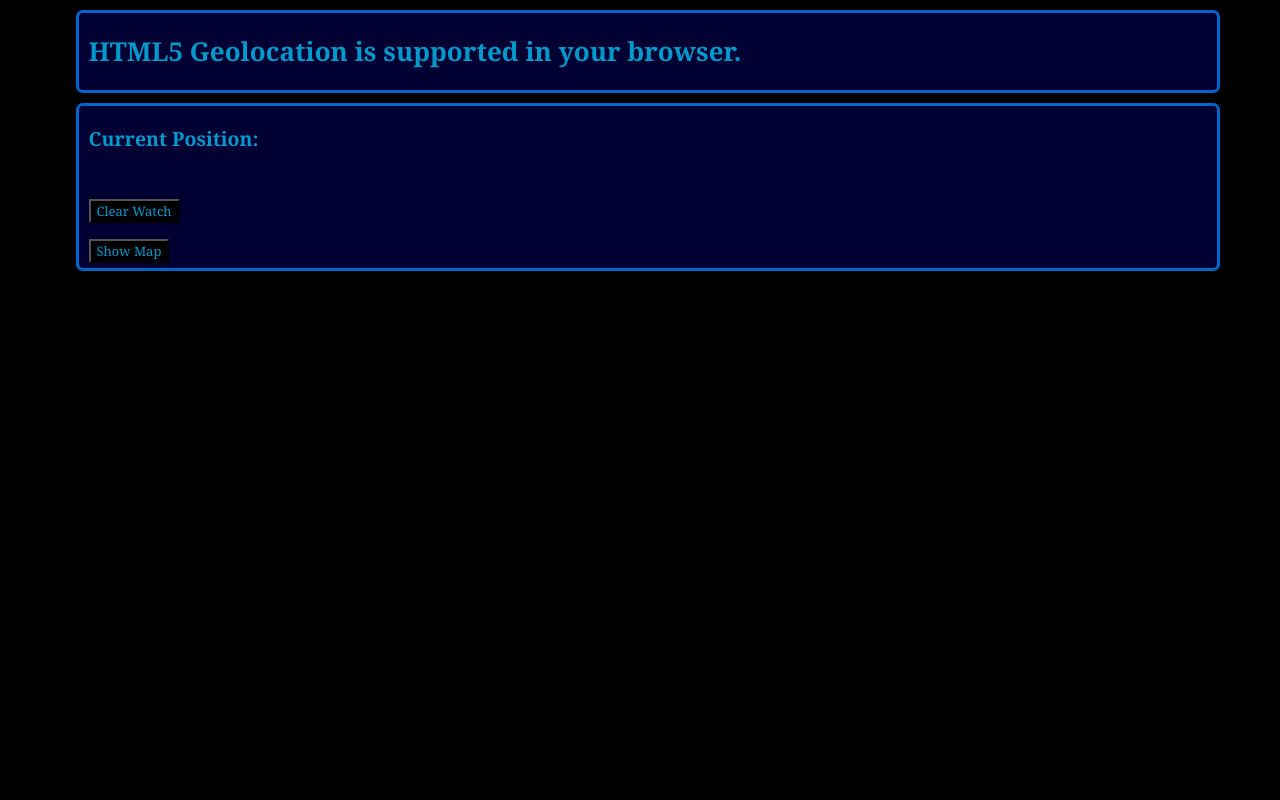
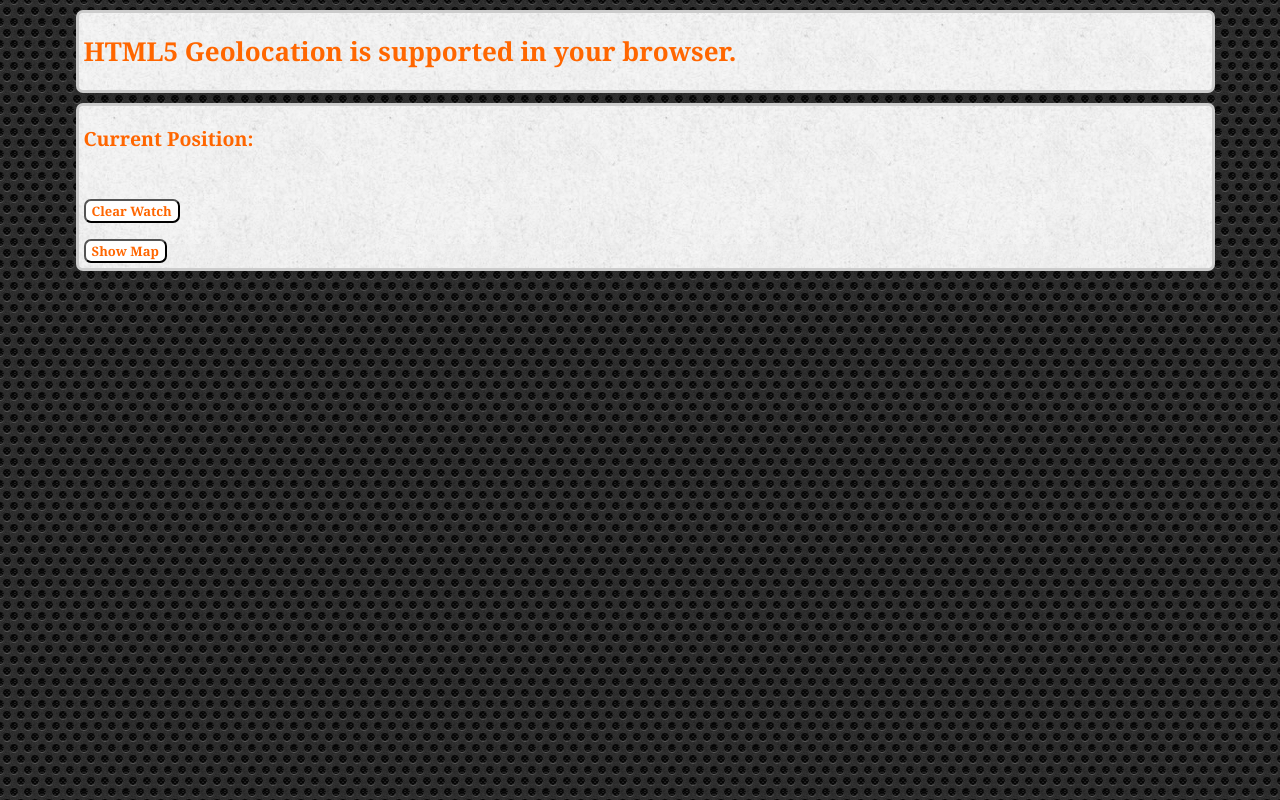
Before and after one commit to MNicolai/geomap, a plain HTML site: page index.html in a window 1280 px wide. Drawn offline with Linux system fonts and the light colour scheme.

Commit message:
Version_2

```diff
--- a/css/allscreen.css
+++ b/css/allscreen.css
@@ -27,7 +27,7 @@ img, object, embed, video {
 */
 
 /* Mobile Layout: 480px and below. */
-
+@media only screen and (max-width: 480px) {
 .gridContainer {
 	margin-left: auto;
 	margin-right: auto;
@@ -42,14 +42,18 @@ img, object, embed, video {
 	width: 100%;
 	display: block;
 	border-radius: 7px;
-	background-color: #003;
-	border-color: #06C;
+	background-image: url(../images/paper_3.png);
+	border-color: #CCC;
 	border-style: solid;
 	border-width: 2 px;
-	padding-left: 10px;
+	padding-left: 5px;
 	padding-top: 5px;
 	padding-bottom: 5px;
+			}
+#LayoutDiv1 #harta {
+	width: auto;
 				}
+
 #LayoutDiv2 {
 	clear: both;
 	float: left;
@@ -59,15 +63,15 @@ img, object, embed, video {
 	width: 100%;
 	display: block;
 	border-radius: 7px;
-	background-color: #003;
-	border-color: #06C;
+	background-image: url(../images/paper_3.png);
+	border-color: #CCC;
 	border-style: solid;
 	border-width: 2 px;
-	padding-left: 10px;
+	padding-left: 5px;
 	padding-top: 5px;
 	padding-bottom: 5px;
 	}
-
+}
 /* Tablet Layout: 481px to 768px. Inherits styles from: Mobile Layout. */
 
 @media only screen and (min-width: 481px) {
@@ -83,11 +87,11 @@ img, object, embed, video {
 	width: 100%;
 	display: block;
 	border-radius: 7px;
-	background-color: #003;
-	border-color: #06C;
+	background-image: url(../images/paper_3.png);
+	border-color: #CCC;
 	border-style: solid;
 	border-width: 2 px;
-	padding-left: 10px;
+	padding-left: 5px;
 	padding-top: 5px;
 	padding-bottom: 5px;
 	}
@@ -100,11 +104,11 @@ img, object, embed, video {
 	width: 100%;
 	display: block;
 	border-radius: 7px;
-	background-color: #003;
-	border-color: #06C;
+	background-image: url(../images/paper_3.png);
+	border-color: #CCC;
 	border-style: solid;
 	border-width: 2 px;
-	padding-left: 10px;
+	padding-left: 5px;
 	padding-top: 5px;
 	padding-bottom: 5px;
 	}
@@ -127,13 +131,13 @@ img, object, embed, video {
 	width: 100%;
 	display: block;
 	border-radius: 7px;
-	background-color: #003;
-	border-color: #06C;
+	border-color: #CCC;
 	border-style: solid;
 	border-width: 2 px;
-	padding-left: 10px;
+	padding-left: 5px;
 	padding-top: 5px;
 	padding-bottom: 5px;
+	background-image: url(../images/paper_3.png);
 			}
 #LayoutDiv2 {
 	clear: both;
@@ -144,12 +148,12 @@ img, object, embed, video {
 	width: 100%;
 	display: block;
 	border-radius: 7px;
-	background-color: #003;
-	border-color: #06C;
+	border-color: #CCC;
 	border-style: solid;
 	border-width: 2 px;
-	padding-left: 10px;
+	padding-left: 5px;
 	padding-top: 5px;
 	padding-bottom: 5px;
+	background-image: url(../images/paper_3.png);
 	}
 }
--- a/css/boilerplate.css
+++ b/css/boilerplate.css
@@ -38,24 +38,18 @@ audio:not([controls]) { display: none; }
 
 html { font-size: 100%; overflow-y: scroll; -webkit-text-size-adjust: 100%; -ms-text-size-adjust: 100%; }
 
-body { margin: 0; font-size: 13px; line-height: 1.231; }
+body {
+	margin: 0;
+	font-size: 13px;
+	line-height: 1.231;
+	background-image: url(../images/bo_play_pattern.png);
+	background-repeat: repeat;
+}
 
 body, button, input, select, textarea {
 	font-family: Georgia, "Times New Roman", Times, serif;
-	color: #09C;
-	background-color: #000;
+	color: #F60;
 }
-
-/*
- * Remove text-shadow in selection highlight: h5bp.com/i
- * These selection declarations have to be separate
- * Also: hot pink! (or customize the background color to match your design)
- */
-
-/* Dreamweaver: uncomment these if you do want to customize the selection highlight
- *::-moz-selection { background: #fe57a1; color: #fff; text-shadow: none; }
- *::selection { background: #fe57a1; color: #fff; text-shadow: none; }
- */
 
 /* =============================================================================
    Links
@@ -182,7 +176,13 @@ table button, table input { *overflow: auto; }
  * 2. Allow styling of clickable form elements in iOS
  */
 
-button, input[type="button"], input[type="reset"], input[type="submit"] { cursor: pointer; -webkit-appearance: button; }
+button, input[type="button"], input[type="reset"], input[type="submit"] {
+	cursor: pointer;
+	-webkit-appearance: button;
+	border-radius: 7px;
+	background-color: #FFF;
+	font-weight: bold;
+}
 
 /*
  * Consistent box sizing and appearance
@@ -216,30 +216,6 @@ input:invalid, textarea:invalid { background-color: #f0dddd; }
 
 table { border-collapse: collapse; border-spacing: 0; }
 td { vertical-align: top; }
-
-
-/* ==|== primary styles =====================================================
-   Author:
-   ========================================================================== */
-
-
-
-
-
-
-
-
-
-
-
-
-
-
-
-
-/* ==|== non-semantic helper classes ========================================
-   Please define your styles before this section.
-   ========================================================================== */
 
 /* For image replacement */
 .ir { display: block; border: 0; text-indent: -999em; overflow: hidden; background-color: transparent; background-repeat: no-repeat; text-align: left; direction: ltr; }
--- a/index.html
+++ b/index.html
@@ -22,14 +22,14 @@
 
 <div class="gridContainer clearfix">
 	<div id="LayoutDiv2">
-		<h1 id="status">HTML5 Geolocation is <strong>not</strong> supported in your browser.</h1>
+		<h1 id="status">HTML5 Geolocation is <strong>not</strong> supported in your browser</h1>
 	</div>
 	<div id="LayoutDiv1">
 		<h2>Current Position:</h2>
 		<p id="geo"></p>
 		<p id="speed"></p>
-        <img width="400" height="400" class="hidden" id="harta" ><br /><br />
-        <button class="buton" onclick="clearWatch();">Clear Watch</button><br /><br />
+        <img class="hidden" id="harta" ><br /><br />
+		<button class="buton" onclick="clearWatch();">Clear Watch</button><br /><br />
         <button class="buton" onclick="showMap();">Show Map</button>
 	</div>
 </div>
--- a/js/geo.js
+++ b/js/geo.js
@@ -71,7 +71,7 @@ else {
 
 lastLat = lat;
 lastLong = long;
-updateStatus("Location successfully updated.");
+updateStatus("Location successfully updated");
 }
 
 function clearWatch() {
@@ -84,12 +84,12 @@ function clearWatch() {
 
 function showMap() {
 	var imagine = document.getElementById("harta");
-	var url = "http://maps.googleapis.com/maps/api/staticmap?center=" + lastLat + "," + lastLong + "&size=400x400&sensor=true"
+	var url = "http://maps.googleapis.com/maps/api/staticmap?center=" + lastLat + "," + lastLong + "&size=300x300&scale=2&sensor=true&markers=color:blue%7C" + lastLat + "," + lastLong;
 	// Set the map zoom level using a rough heuristic
 	var zoomlevel=14; // Start zoomed in almost all the way
 	//if (accuracy > 80) // Zoom out for less accurate positions
 	//zoomlevel -= Math.round(Math.log(accuracy/50)/Math.LN2);
-	url += "&zoom=" + zoomlevel + "&path=color:0x0000ff%7Cweight:5%7C" + firstLat + "," + firstLong + "%7C" + lastLat + "," + lastLong; // Add zoom level to the URL
+	url += "&zoom=" + zoomlevel + "&path=color:0x0000ff%7Cweight:5%7C" + firstLat + "," + firstLong + "%7C" + lastLat + "," + lastLong;
 	imagine.src = url;
 	imagine.className = "inherit";
 	             }
@@ -100,13 +100,13 @@ case 0:
 updateStatus("There was an error while retrieving your location: " + error.message);
 break;
 case 1:
-updateStatus("The user prevented this page from retrieving a location.");
+updateStatus("The user prevented this page from retrieving a location");
 break;
 case 2:
 updateStatus("The browser was unable to determine your location: " + error.message);
 break;
 case 3:
-updateStatus("The browser timed out before retrieving the location.");
+updateStatus("The browser timed out before retrieving the location");
 break;
 }
 }
```
Also changed, not shown: images/bo_play_pattern.png (added), images/paper_3.png (added).
